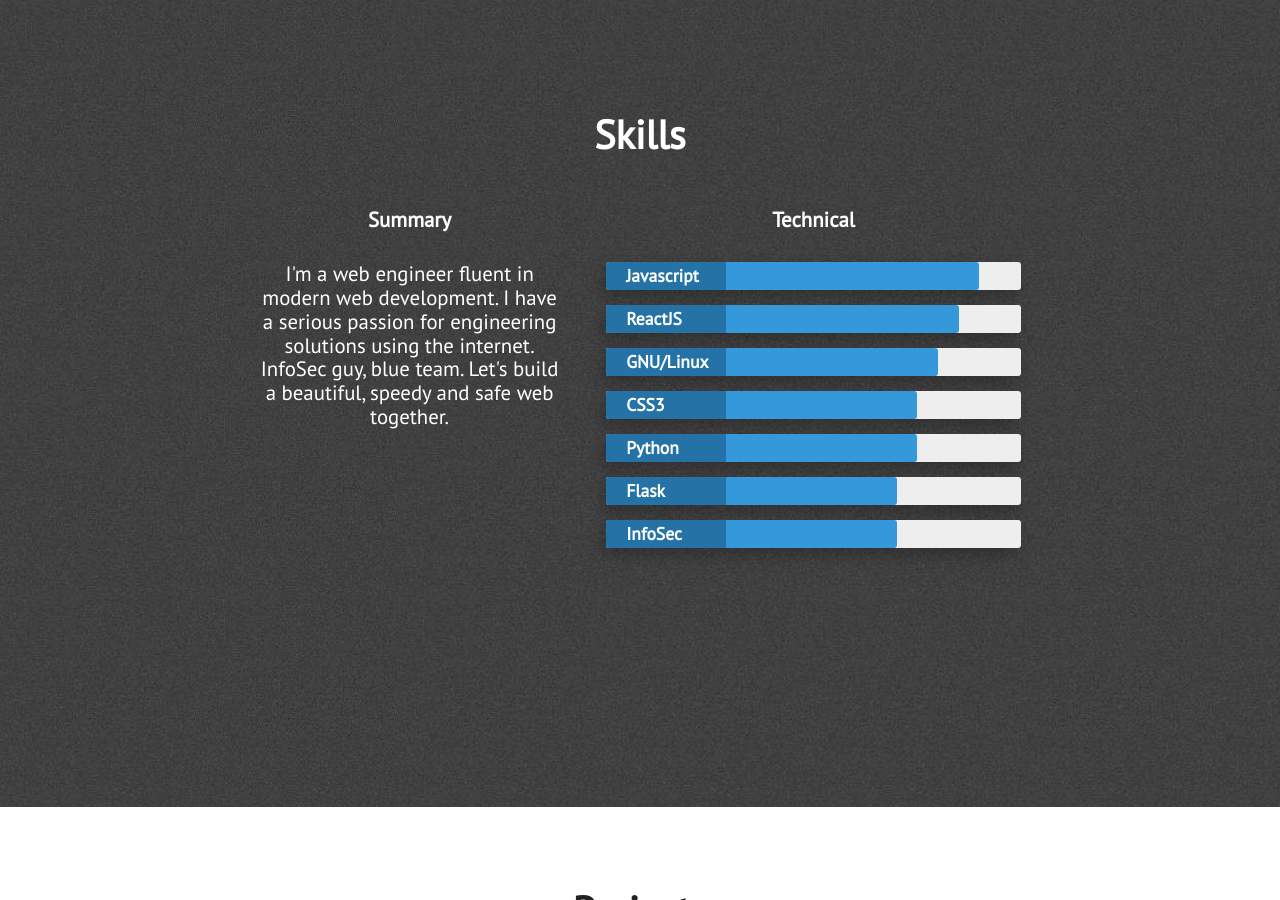
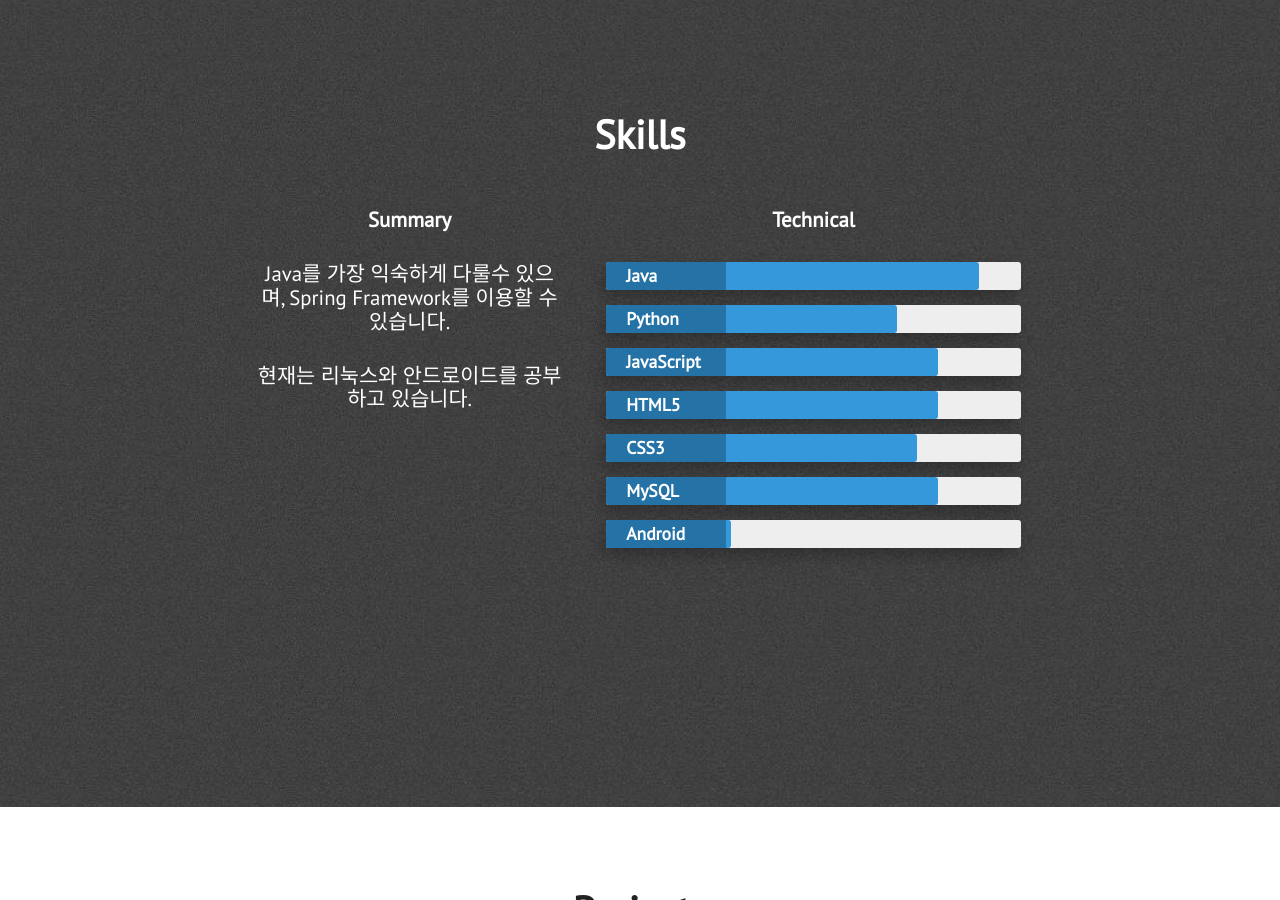
Before and after one commit to Ho-Parks/PORTFOLIO, a Jekyll site: the page built from index.html, in a window 1280 px wide and 900 px high, scrolled down 2093 px. Built offline with Jekyll 4.4.1, drawn with Linux system fonts in a browser that asks for light colours; nearby versions of some CDN libraries.

Commit message:
update skills.html

```diff
--- a/_includes/skills.html
+++ b/_includes/skills.html
@@ -1,52 +1,46 @@
-
 <div class="section-wrapper">
     <section class="section skills" id="skills">
         <div>
             <div class="section-heading" id="skills-text">Skills</div>
-
             <div class="skills-grid">
                 <div class="what-i-do">
                     <h3 class="center-align skills-subsection">Summary</h3>
                     <p class="paragraph-text center-align">
-                        I'm a web engineer fluent in modern web development. I have a serious passion for engineering solutions using the internet. InfoSec guy, blue team. Let's build a beautiful, speedy and safe web together.
+                        Java를 가장 익숙하게 다룰수 있으며, Spring Framework를 이용할 수 있습니다.
+                    </p>
+                    <p class="paragraph-text center-align">
+                        현재는 리눅스와 안드로이드를 공부하고 있습니다.
                     </p>
                 </div>
                 <div class="technical-skills">
                     <h3 class="center-align skills-subsection">Technical</h3>
                     <div class="progress-bars">
                         <div class="skillbar clearfix " data-percent="90%">
-                            <div class="skillbar-title" style="background: #2980b9;"><span>Javascript</span></div>
+                            <div class="skillbar-title" style="background: #2980b9;"><span>Java</span></div>
                             <div class="skillbar-bar" style="background: #3498db;"></div>
                         </div> <!-- End Skill Bar -->
-
-                        <div class="skillbar clearfix " data-percent="85%">
-                            <div class="skillbar-title" style="background: #2980b9;"><span>ReactJS</span></div>
+                        <div class="skillbar clearfix " data-percent="70%">
+                            <div class="skillbar-title" style="background: #2980b9;"><span>Python</span></div>
                             <div class="skillbar-bar" style="background: #3498db;"></div>
                         </div> <!-- End Skill Bar -->
-
                         <div class="skillbar clearfix " data-percent="80%">
-                            <div class="skillbar-title" style="background: #2980b9;"><span>GNU/Linux</span></div>
+                            <div class="skillbar-title" style="background: #2980b9;"><span>JavaScript</span></div>
                             <div class="skillbar-bar" style="background: #3498db"></div>
                         </div> <!-- End Skill Bar -->
-
-
+                        <div class="skillbar clearfix " data-percent="80%">
+                            <div class="skillbar-title" style="background: #2980b9;"><span>HTML5</span></div>
+                            <div class="skillbar-bar" style="background: #3498db;"></div>
+                        </div> <!-- End Skill Bar -->
                         <div class="skillbar clearfix " data-percent="75%">
                             <div class="skillbar-title" style="background: #2980b9;"><span>CSS3</span></div>
                             <div class="skillbar-bar" style="background: #3498db;"></div>
                         </div> <!-- End Skill Bar -->
-
-                        <div class="skillbar clearfix " data-percent="75%">
-                            <div class="skillbar-title" style="background: #2980b9;"><span>Python</span></div>
+                        <div class="skillbar clearfix " data-percent="80%">
+                            <div class="skillbar-title" style="background: #2980b9"><span>MySQL</span></div>
                             <div class="skillbar-bar" style="background: #3498db;"></div>
                         </div> <!-- End Skill Bar -->
-
-                        <div class="skillbar clearfix " data-percent="70%">
-                            <div class="skillbar-title" style="background: #2980b9"><span>Flask</span></div>
-                            <div class="skillbar-bar" style="background: #3498db;"></div>
-                        </div> <!-- End Skill Bar -->
-
-                        <div class="skillbar clearfix " data-percent="70%">
-                            <div class="skillbar-title" style="background: #2980b9"><span>InfoSec</span></div>
+                        <div class="skillbar clearfix " data-percent="30%">
+                            <div class="skillbar-title" style="background: #2980b9"><span>Android</span></div>
                             <div class="skillbar-bar" style="background: #3498db"></div>
                         </div> <!-- End Skill Bar -->
                     </div>
```
